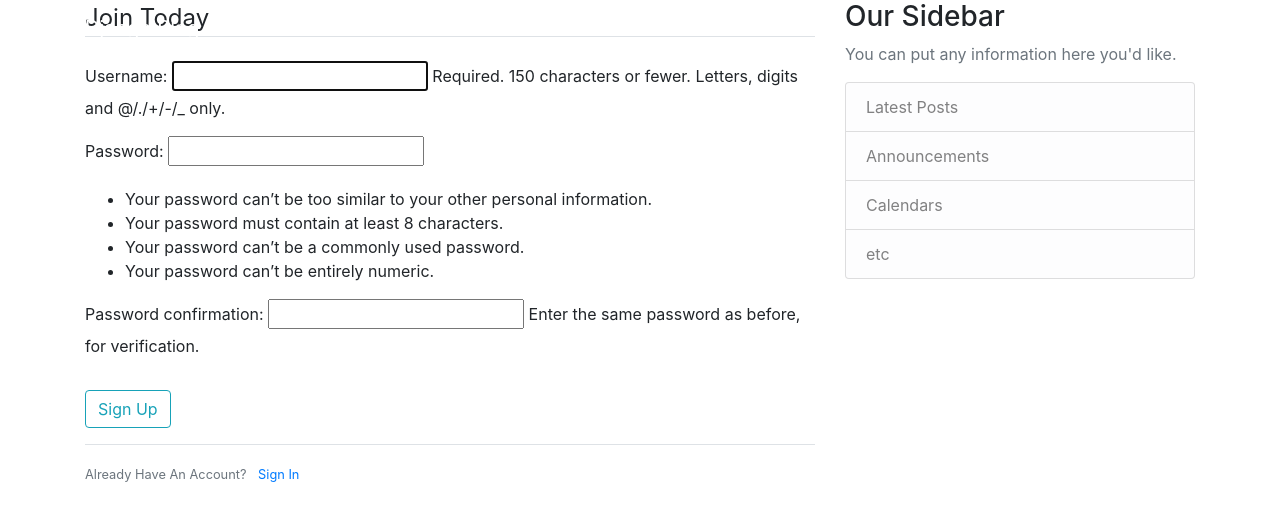
After one commit to sajadgilga/sublearn, a Django app: page /users/register/ in a window 1280 px wide. The commit adds this page. Shown: the top 521 px of the page. Run offline with Django 3.2, Linux system fonts and the light colour scheme; some libraries are stand-ins or nearby versions.

Commit message:
Added a very basic (and ugly) register page

```diff
--- a/src/templates/home/base.html
+++ b/src/templates/home/base.html
@@ -13,7 +13,7 @@
     <link rel="stylesheet" type="text/css" href="{% static 'css/main.css' %}">
 
     {% if title %}
-        <title>Django Blog - {{ title }}</title>
+        <title>{{ title }}</title>
     {% else %}
         <title>Django Blog</title>
     {% endif %}
@@ -34,7 +34,7 @@
             <!-- Navbar Right Side -->
             <div class="navbar-nav">
               <a class="nav-item nav-link" href="#">Login</a>
-              <a class="nav-item nav-link" href="#">Register</a>
+              <a class="nav-item nav-link" href="{% url "users:register" %}">Register</a>
             </div>
           </div>
         </div>
@@ -43,6 +43,13 @@
     <main role="main" class="container">
       <div class="row">
         <div class="col-md-8">
+          {% if messages %}
+          {% for message in messages %}
+            <div class="alert alert-{{ message.tags }}">
+              {{ message }}
+            </div>
+          {% endfor %}
+          {% endif %}
           {% block content %}{% endblock %}
         </div>
         <div class="col-md-4">
--- /dev/null
+++ b/src/templates/home/register.html
@@ -0,0 +1,20 @@
+{% extends "home/base.html" %}
+{% block content %}
+    <div class="content-section">
+        <form method="POST">
+            {% csrf_token %}
+            <fieldset class="form-group">
+                <legend class="border-bottom mb-4">Join Today</legend>
+                {{ form.as_p }}
+            </fieldset>
+            <div class="form-group">
+                <button class="btn btn-outline-info" type="submit">Sign Up</button>
+            </div>
+        </form>
+        <div class="border-top pt-3">
+            <small class="text-muted">
+                Already Have An Account? <a class="ml-2" href="#">Sign In</a>
+            </small>
+        </div>
+    </div>
+{% endblock content %}
--- a/src/users/urls.py
+++ b/src/users/urls.py
@@ -2,8 +2,10 @@ from django.urls import path
 
 from users import views
 
+app_name="users"
+
 urlpatterns = [
     path('', views.user_home),
-#    path(r'signup/', views.user_test),
-#    path(r'login/', views.user_test)
+    path(r'register/', views.user_register, name="register"),
+    path(r'login/', views.user_login, name="login")
 ]
--- a/src/users/views.py
+++ b/src/users/views.py
@@ -1,10 +1,35 @@
-from django.shortcuts import render
+from django.shortcuts import render, redirect
+from django.contrib.auth.models import User
+from django.contrib.auth.forms import UserCreationForm
+from django.contrib import messages
 
 
 # Create your views here.
 
 def user_home(request):
     context = {
-            "title": "Kiarash",
+            "title": "User home",
             }
     return render(request, 'home/index.html', context=context)
+
+def user_register(request):
+    if request.method == 'POST':
+        form = UserCreationForm(request.POST)
+        if form.is_valid():
+            username = form.cleaned_data.get('username')
+            messages.success(request, f"Account created for {username}!")
+            return redirect("users:login")
+    else:
+        form = UserCreationForm()
+
+    context = {
+            "title": "User register",
+            "form": form
+            }
+    return render(request, 'home/register.html', context=context)
+
+def user_login(request):
+    context = {
+            "title": "User Login",
+            }
+    return render(request, 'home/index.html', context=context)
```
